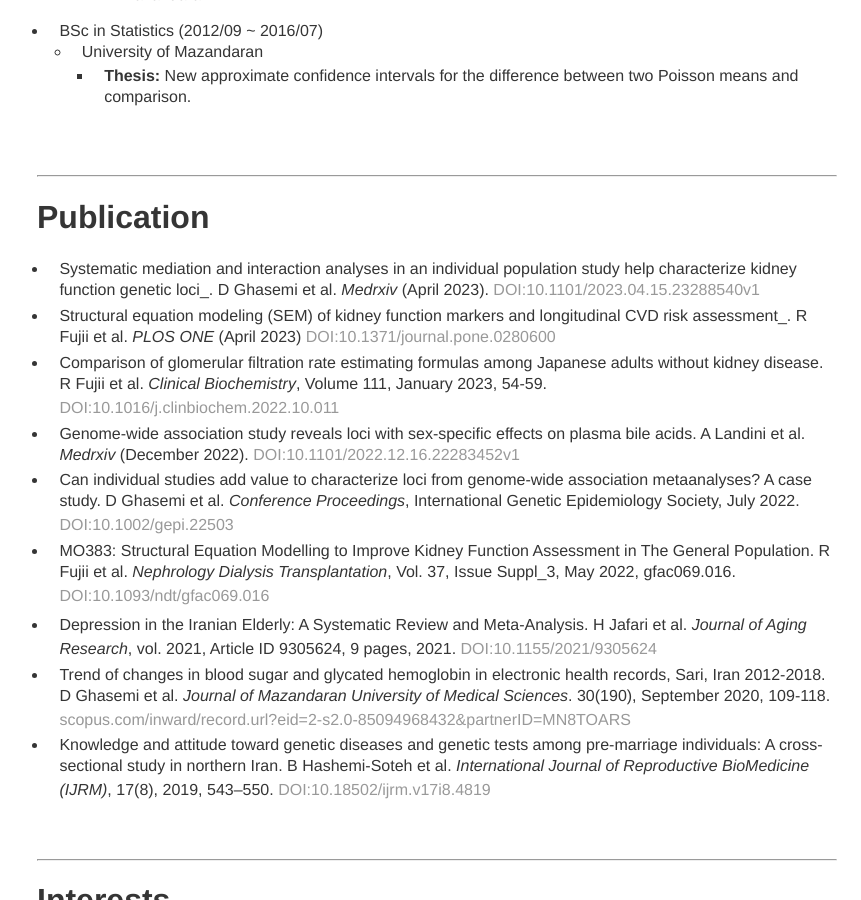
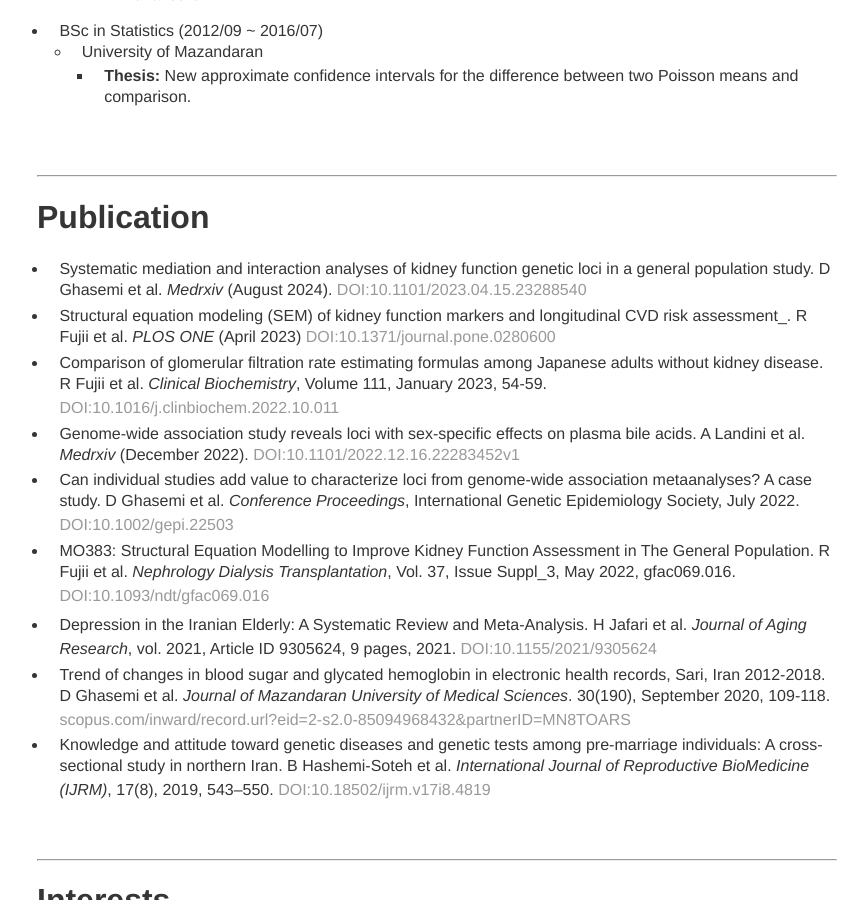
Before and after one commit to dariushghasemi/dariushghasemi.github.io, a Jekyll site: the page built from index.md, in a window 1280 px wide and 900 px high, scrolled down 1729 px. Shown: the whole window, without its empty margins (203-1064 px from the left). Built offline with Jekyll 4.4.1, drawn with Linux system fonts in a browser that asks for light colours; our own code applies the rules of GitHub Pages for plain Markdown files.

Commit message:
Update mediation paper

```diff
--- a/index.md
+++ b/index.md
@@ -54,7 +54,7 @@ I'm a Statistical Geneticist discovering proteins associated with complex diseas
 ---
 
 # Publication
-* Systematic mediation and interaction analyses in an individual population study help characterize kidney function genetic loci_. D Ghasemi et al. _Medrxiv_ (April 2023). [DOI:10.1101/2023.04.15.23288540v1](https://www.medrxiv.org/content/10.1101/2023.04.15.23288540v1)
+* Systematic mediation and interaction analyses of kidney function genetic loci in a general population study. D Ghasemi et al. _Medrxiv_ (August 2024). [DOI:10.1101/2023.04.15.23288540](https://www.medrxiv.org/content/10.1101/2023.04.15.23288540v2)
 * Structural equation modeling (SEM) of kidney function markers and longitudinal CVD risk assessment_. R Fujii et al. _PLOS ONE_ (April 2023) [DOI:10.1371/journal.pone.0280600](https://journals.plos.org/plosone/article?id=10.1371/journal.pone.0280600)
 * Comparison of glomerular filtration rate estimating formulas among Japanese adults without kidney disease. R Fujii et al. _Clinical Biochemistry_, Volume 111, January 2023, 54-59. [DOI:10.1016/j.clinbiochem.2022.10.011](https://www.sciencedirect.com/science/article/pii/S0009912022002351?via%3Dihub)
 * Genome-wide association study reveals loci with sex-specific effects on plasma bile acids. A Landini et al. _Medrxiv_ (December 2022). [DOI:10.1101/2022.12.16.22283452v1](https://www.medrxiv.org/content/10.1101/2022.12.16.22283452v1)
```
